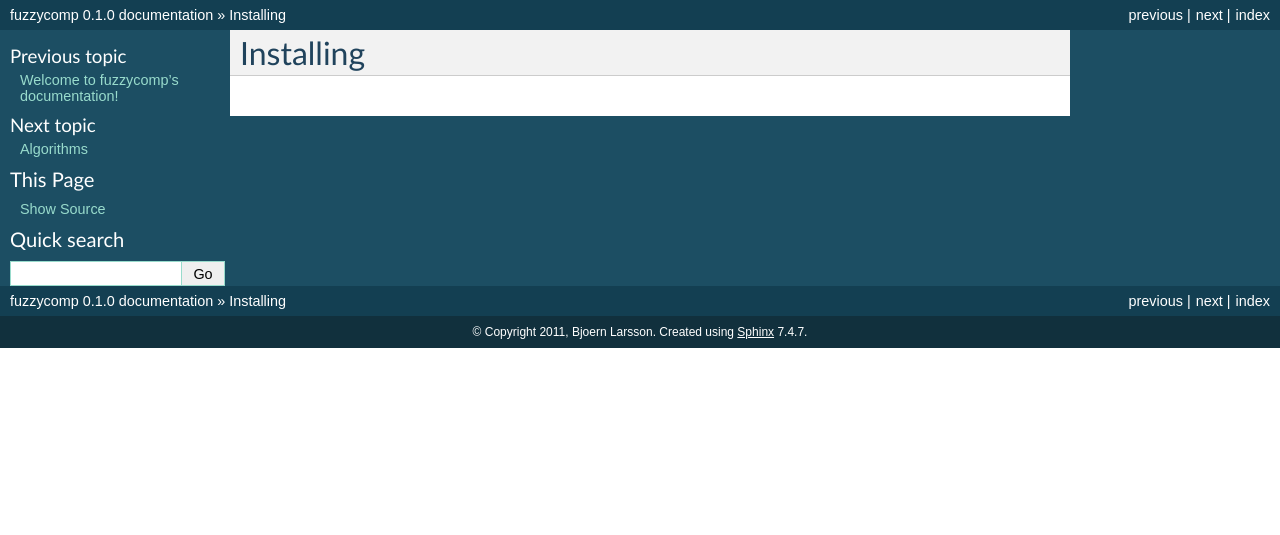
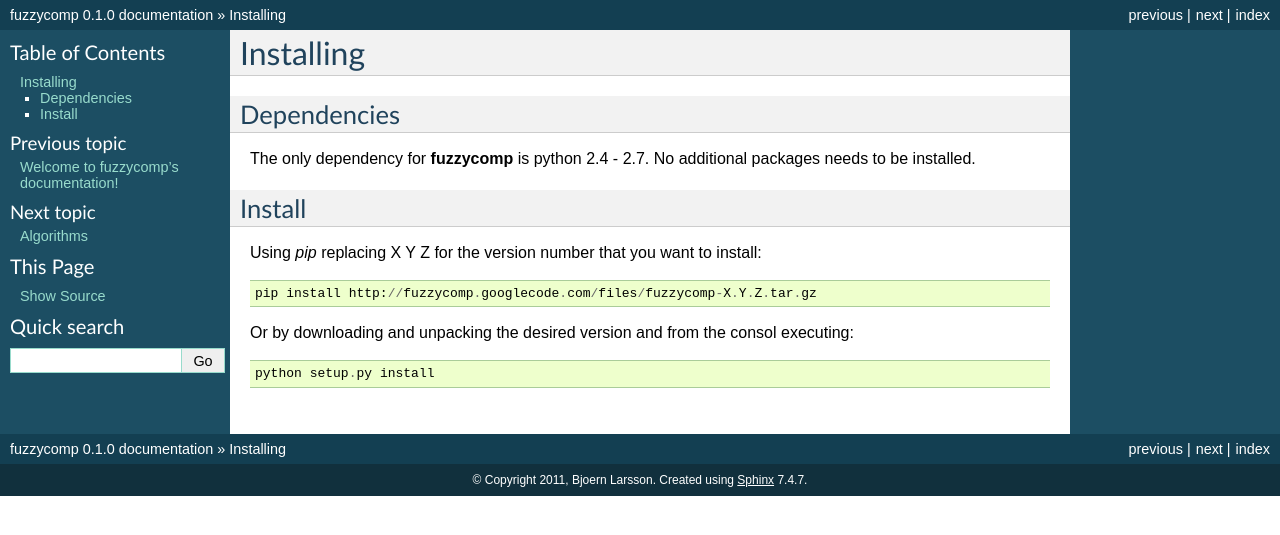
Before and after one commit to slott56/fuzzycomp, a Sphinx documentation site: the page built from docs/source/install.rst, in a window 1280 px wide. Shown: the top 535 px of the page. Built offline with Sphinx 7.4.7, drawn with Linux system fonts in a browser that asks for light colours; formulas are drawn with MathJax 3.

Commit message:
Updated documentation.

```diff
--- a/docs/source/algorithms.rst
+++ b/docs/source/algorithms.rst
@@ -19,3 +19,6 @@ Phonetic
   .. autofunction:: fuzzycomp.nysiis
   .. autofunction:: fuzzycomp.metaphone
   .. autofunction:: fuzzycomp.cologne_phonetic
+
+Examples
+________
--- a/docs/source/index.rst
+++ b/docs/source/index.rst
@@ -14,7 +14,6 @@ Contents:
    install
    algorithms
 
-   issues
    contact
 
 Indices and tables
--- a/docs/source/install.rst
+++ b/docs/source/install.rst
@@ -1,2 +1,18 @@
 Installing
 ==========
+
+Dependencies
+------------
+The only dependency for **fuzzycomp** is python 2.4 - 2.7. No additional packages needs to be
+installed.
+
+Install
+-------
+Using *pip* replacing X Y Z for the version number that you want to install::
+
+ pip install http://fuzzycomp.googlecode.com/files/fuzzycomp-X.Y.Z.tar.gz
+
+
+Or by downloading and unpacking the desired version and from the consol executing::
+
+    python setup.py install
--- a/docs/source/issues.rst
+++ /dev/null
@@ -1,2 +0,0 @@
-Issues
-======
```
Also changed, not shown: docs/source/contact.rst (+8 -4 lines).
